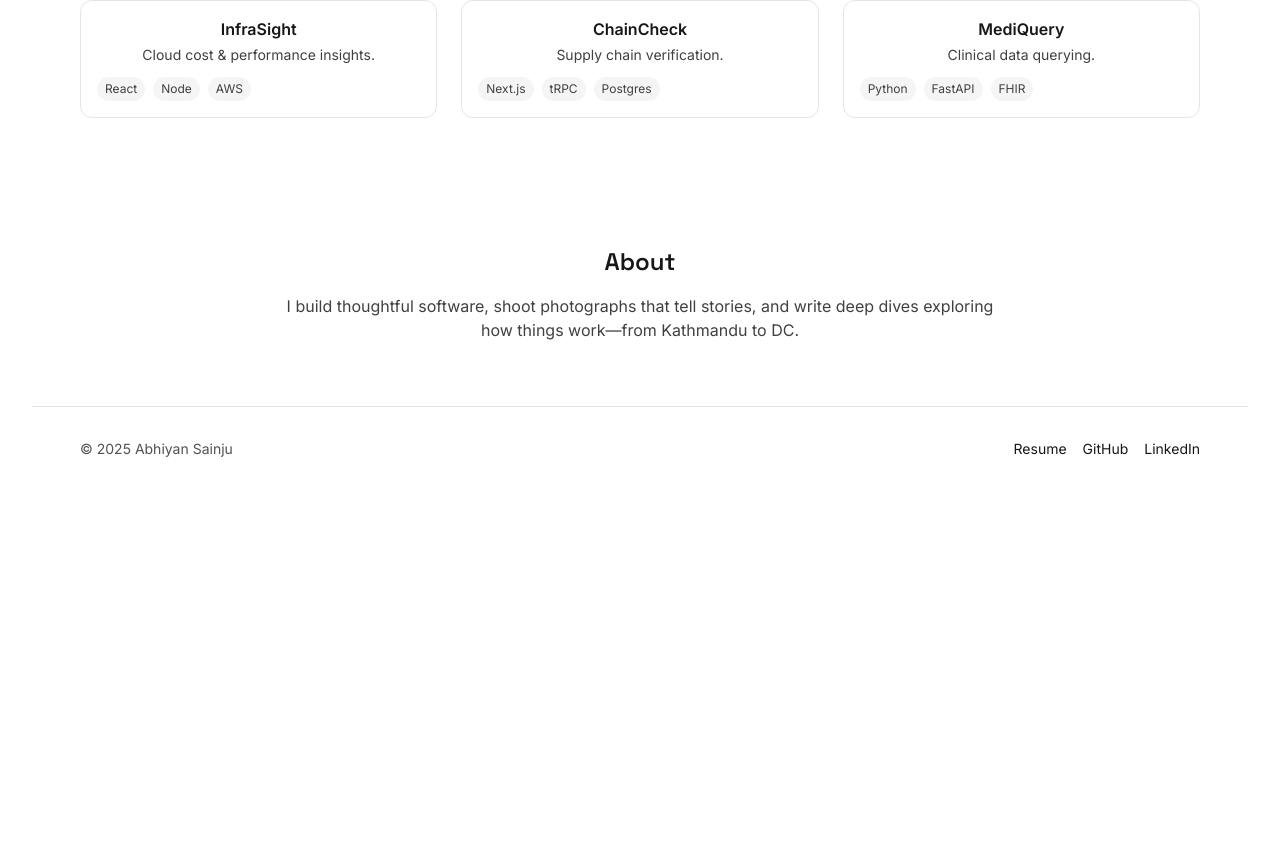
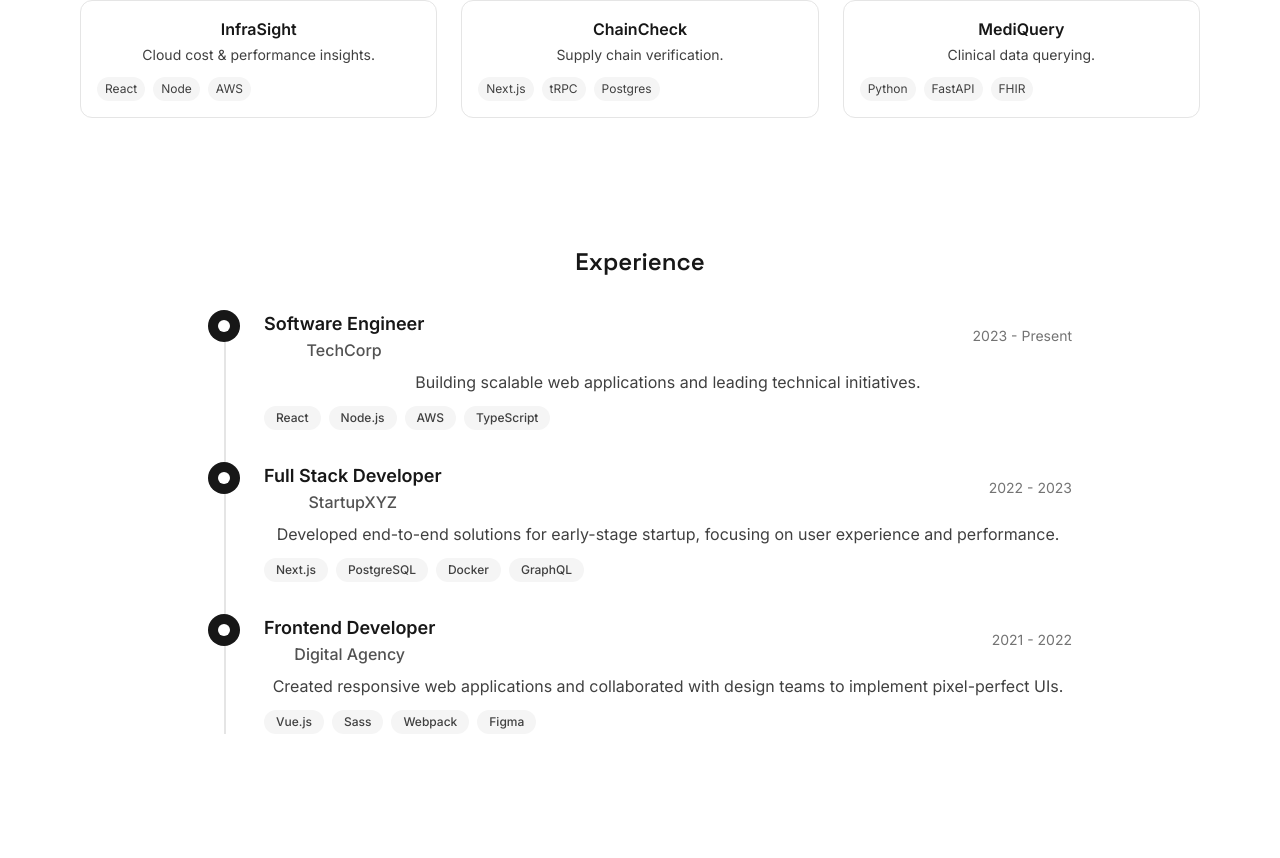
Before and after one commit to aabhiyann/portfolio-abhiyan, a React (Vite) app: page / in a window 1280 px wide. Shown: the part 422-1280 px from the top of the page. Before the commit the page ends 913 px from the top, so only its background shows below. Built offline with nearby package versions, Linux system fonts and the light colour scheme.

Commit message:
feat(experience): add timeline layout with work history and animations

```diff
--- a/src/App.jsx
+++ b/src/App.jsx
@@ -16,6 +16,9 @@ function Navbar() {
         <div className="flex items-center gap-6 text-sm text-neutral-700">
           <a href="#projects" className="hover:text-neutral-900">
             Projects
+          </a>
+          <a href="#experience" className="hover:text-neutral-900">
+            Experience
           </a>
           <a href="#photography" className="hover:text-neutral-900">
             Photography
@@ -127,6 +130,100 @@ function Projects() {
   );
 }
 
+function Experience() {
+  const experiences = [
+    {
+      role: "Software Engineer",
+      company: "TechCorp",
+      dates: "2023 - Present",
+      description:
+        "Building scalable web applications and leading technical initiatives.",
+      technologies: ["React", "Node.js", "AWS", "TypeScript"],
+    },
+    {
+      role: "Full Stack Developer",
+      company: "StartupXYZ",
+      dates: "2022 - 2023",
+      description:
+        "Developed end-to-end solutions for early-stage startup, focusing on user experience and performance.",
+      technologies: ["Next.js", "PostgreSQL", "Docker", "GraphQL"],
+    },
+    {
+      role: "Frontend Developer",
+      company: "Digital Agency",
+      dates: "2021 - 2022",
+      description:
+        "Created responsive web applications and collaborated with design teams to implement pixel-perfect UIs.",
+      technologies: ["Vue.js", "Sass", "Webpack", "Figma"],
+    },
+  ];
+
+  return (
+    <section id="experience" className="py-16">
+      <div className="mx-auto max-w-4xl px-4">
+        <h2
+          className="text-2xl font-semibold text-neutral-900 mb-8"
+          style={{ fontFamily: "Space Grotesk, system-ui" }}
+        >
+          Experience
+        </h2>
+        <div className="relative">
+          {/* Timeline line */}
+          <div className="absolute left-4 top-0 bottom-0 w-0.5 bg-neutral-200"></div>
+
+          <div className="space-y-8">
+            {experiences.map((exp, index) => (
+              <motion.div
+                key={index}
+                className="relative flex items-start"
+                initial={{ opacity: 0, x: -20 }}
+                whileInView={{ opacity: 1, x: 0 }}
+                viewport={{ once: true, amount: 0.3 }}
+                transition={{ duration: 0.5, delay: index * 0.1 }}
+              >
+                {/* Timeline dot */}
+                <div className="relative z-10 flex h-8 w-8 items-center justify-center rounded-full bg-neutral-900">
+                  <div className="h-3 w-3 rounded-full bg-white"></div>
+                </div>
+
+                {/* Content */}
+                <div className="ml-6 flex-1">
+                  <div className="flex flex-col sm:flex-row sm:items-center sm:justify-between">
+                    <div>
+                      <h3 className="text-lg font-semibold text-neutral-900">
+                        {exp.role}
+                      </h3>
+                      <p className="text-neutral-600 font-medium">
+                        {exp.company}
+                      </p>
+                    </div>
+                    <span className="text-sm text-neutral-500 mt-1 sm:mt-0">
+                      {exp.dates}
+                    </span>
+                  </div>
+
+                  <p className="mt-2 text-neutral-700">{exp.description}</p>
+
+                  <div className="mt-3 flex flex-wrap gap-2">
+                    {exp.technologies.map((tech) => (
+                      <span
+                        key={tech}
+                        className="inline-flex items-center rounded-full bg-neutral-100 px-3 py-1 text-xs font-medium text-neutral-700"
+                      >
+                        {tech}
+                      </span>
+                    ))}
+                  </div>
+                </div>
+              </motion.div>
+            ))}
+          </div>
+        </div>
+      </div>
+    </section>
+  );
+}
+
 function About() {
   return (
     <section id="about" className="py-16">
@@ -189,6 +286,7 @@ function App() {
       <main>
         <Hero />
         <Projects />
+        <Experience />
         <About />
       </main>
       <Footer />
```
